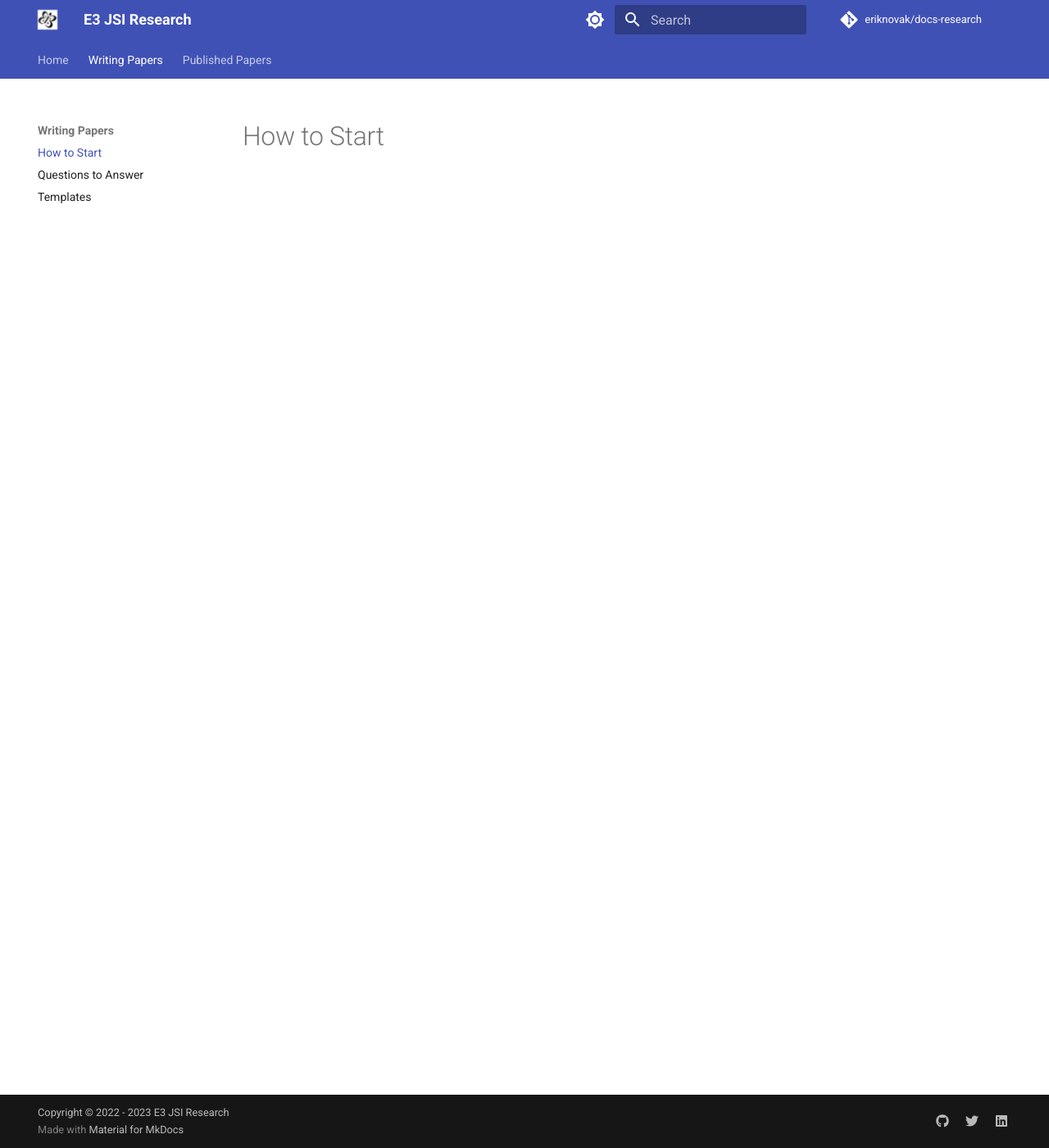
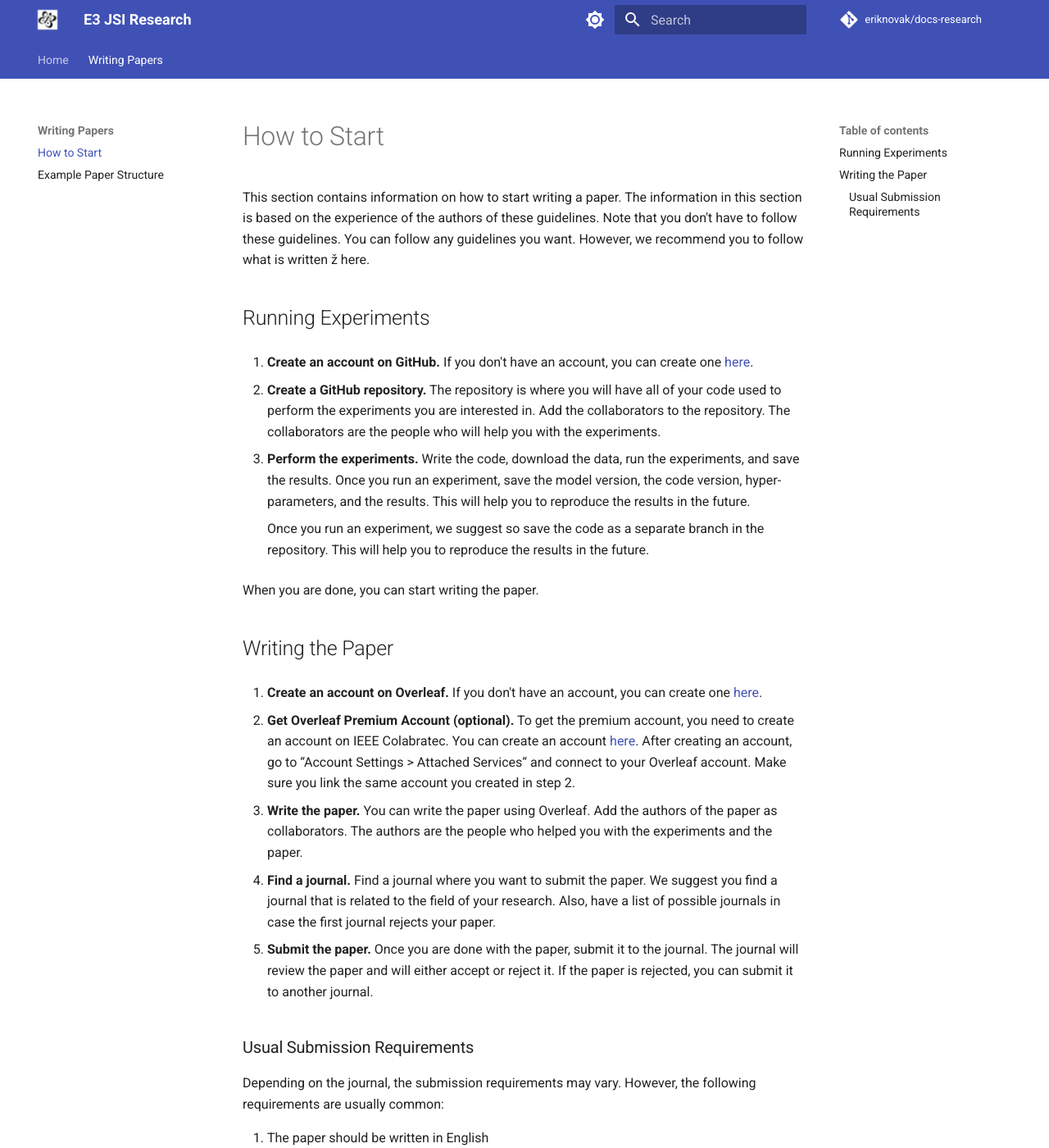
Before and after one commit to eriknovak/docs-research, an MkDocs documentation site: the page built from docs/papers/how-to-start.md, in a window 1280 px wide and 1400 px high. Shown: the whole window at 82% size. Built offline with MkDocs 1.6.1 and Material for MkDocs 9.7.7, drawn with Linux system fonts in a browser that asks for light colours; comment, search, counter and statistics services are not loaded; some of the changed text lies outside the part shown.

Commit message:
:memo: Add paper how-to page and paper structure suggestion

```diff
--- a/docs/papers/how-to-start.md
+++ b/docs/papers/how-to-start.md
@@ -3,3 +3,65 @@ title: How to Start
 ---
 
 # How to Start
+
+This section contains information on how to start writing a paper. The
+information in this section is based on the experience of the authors of these
+guidelines. Note that you don't have to follow these guidelines. You can follow
+any guidelines you want. However, we recommend you to follow what is written ž
+here.
+
+## Running Experiments
+
+1. **Create an account on GitHub.** If you don't have an account, you can
+   create one [here](https://github.com).
+
+2. **Create a GitHub repository.** The repository is where you will have all of
+   your code used to perform the experiments you are interested in. Add the
+   collaborators to the repository. The collaborators are the people who will
+   help you with the experiments.
+
+3. **Perform the experiments.** Write the code, download the data, run the
+   experiments, and save the results. Once you run an experiment, save the model
+   version, the code version, hyper-parameters, and the results. This will help
+   you to reproduce the results in the future.
+
+    Once you run an experiment, we suggest so save the code as a separate branch
+    in the repository. This will help you to reproduce the results in the future.
+
+When you are done, you can start writing the paper.
+
+## Writing the Paper
+
+1. **Create an account on Overleaf.** If you don't have an account, you can
+   create one [here](https://www.overleaf.com).
+
+2. **Get Overleaf Premium Account (optional).** To get the premium account, you
+   need to create an account on IEEE Colabratec. You can create an account
+   [here](https://ieee-collabratec.ieee.org/). After creating an account, go to
+   “Account Settings > Attached Services“ and connect to your Overleaf account.
+   Make sure you link the same account you created in step 2.
+
+3. **Write the paper.** You can write the paper using Overleaf. Add the authors
+   of the paper as collaborators. The authors are the people who helped you with
+  the experiments and the paper.
+
+4. **Find a journal.** Find a journal where you want to submit the paper. We
+   suggest you find a journal that is related to the field of your research. Also,
+   have a list of possible journals in case the first journal rejects your paper.
+
+5. **Submit the paper.** Once you are done with the paper, submit it to the
+   journal. The journal will review the paper and will either accept or reject
+   it. If the paper is rejected, you can submit it to another journal.
+
+### Usual Submission Requirements
+
+Depending on the journal, the submission requirements may vary. However, the
+following requirements are usually common:
+
+1. The paper should be written in English
+2. A document containing the paper highlights (3-5 lines with max 85 characters,
+   including spaces)
+3. Author Agreement Statement
+4. Cover Letter
+5. Declaration of Competing Interests
+6. Credit Author Statement
--- a/mkdocs.yml
+++ b/mkdocs.yml
@@ -58,9 +58,4 @@ nav:
   - Home: index.md
   - Writing Papers:
       - How to Start: papers/how-to-start.md
-      - Questions to Answer: papers/questions-to-answer.md
-      - Templates: papers/templates.md
-
-  - Published Papers:
-      - Sensor Papers: published-papers/sensor-papers.md
-      - NLP Papers: published-papers/nlp-papers.md
+      - Example Paper Structure: papers/structure.md
```
Also changed, not shown: docs/index.md (+4 -0 lines), docs/papers/questions-to-answer.md (deleted, +0 -5 lines), docs/papers/structure.md (added, +123 -0 lines), docs/papers/templates.md (deleted, +0 -5 lines), docs/published-papers/nlp-papers.md (deleted, +0 -5 lines), docs/published-papers/sensor-papers.md (deleted, +0 -5 lines).
